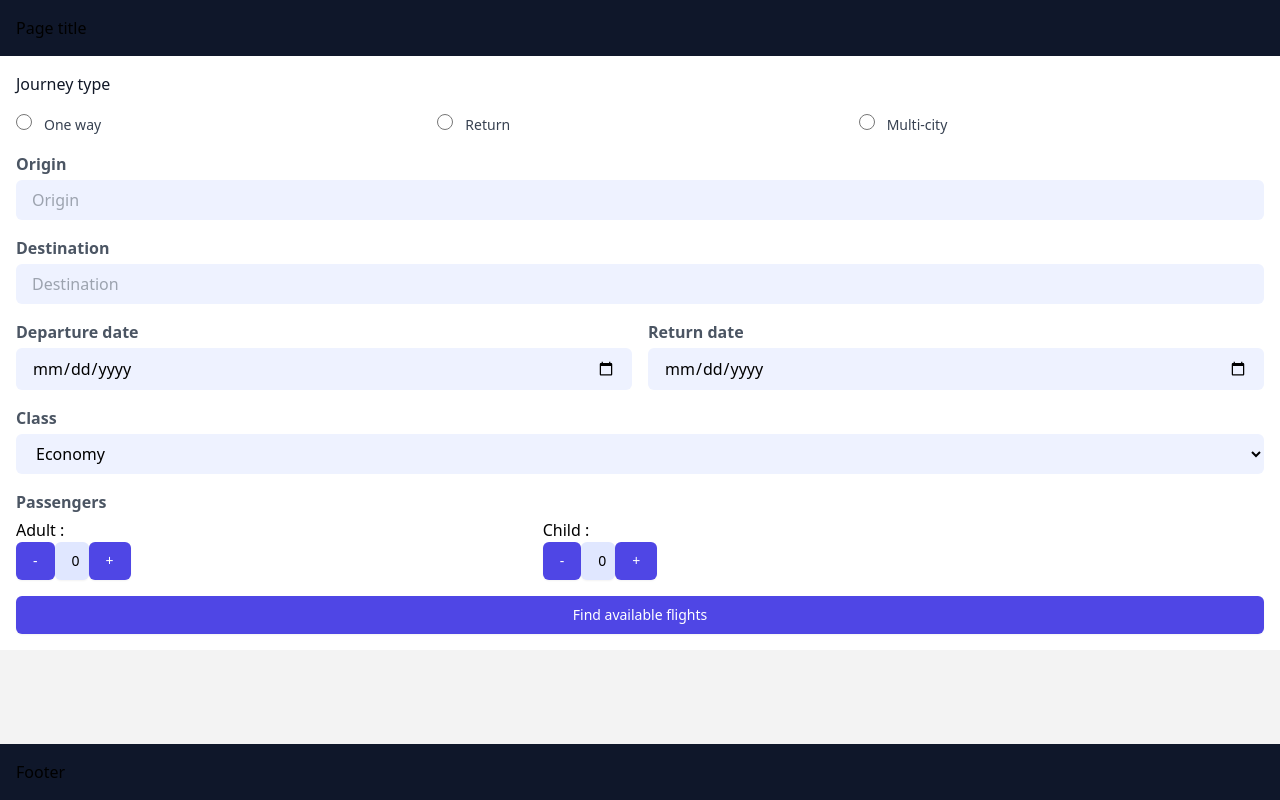
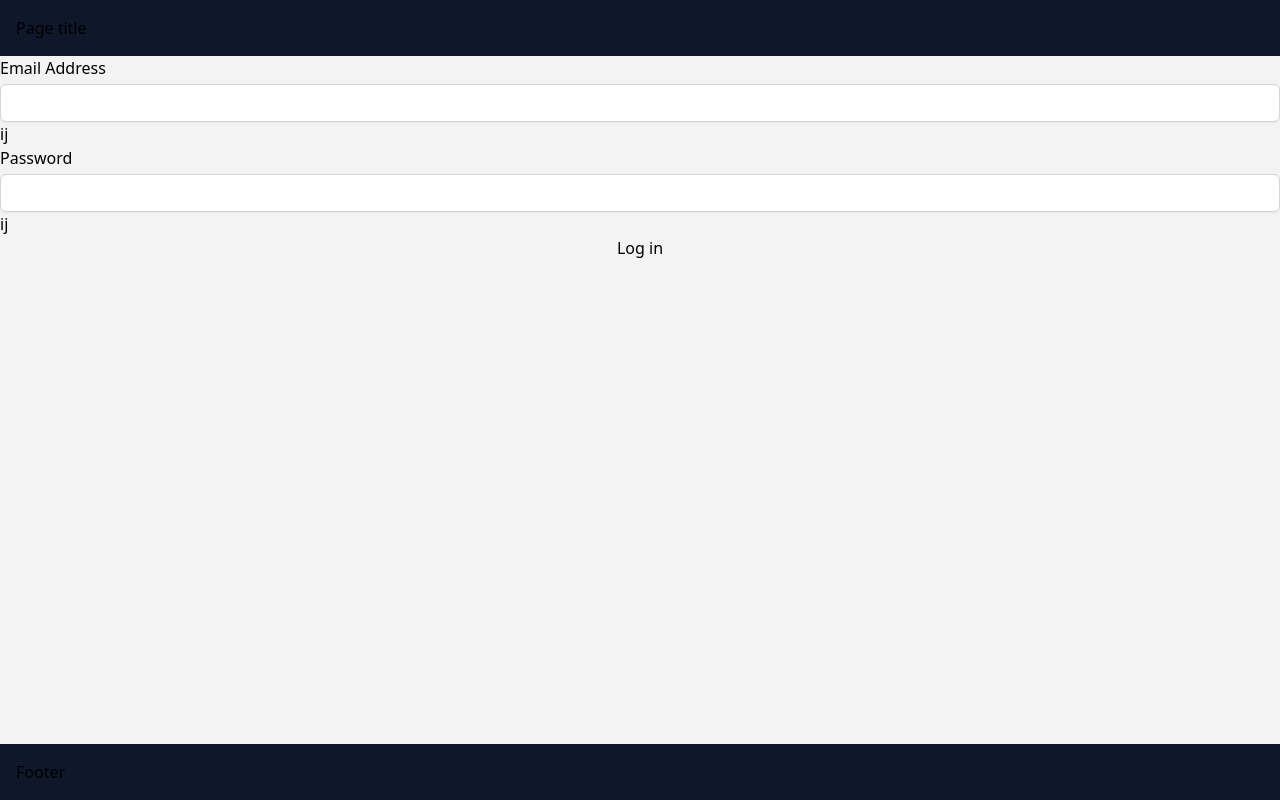
Before and after one commit to farnazmiim/flight-booking, a React (Vite) app: page / in a window 1280 px wide. Built offline with nearby package versions, Linux system fonts and the light colour scheme.

Commit message:
add dynamic form

```diff
--- a/package.json
+++ b/package.json
@@ -8,9 +8,13 @@
     "preview": "vite preview"
   },
   "dependencies": {
+    "@fortawesome/fontawesome-svg-core": "^6.1.1",
+    "@fortawesome/free-solid-svg-icons": "^6.1.1",
+    "@fortawesome/react-fontawesome": "^0.1.18",
     "axios": "^0.27.2",
     "react": "^18.0.0",
     "react-dom": "^18.0.0",
+    "react-hook-form": "^7.31.1",
     "react-query": "^3.38.0",
     "react-router-dom": "^6.3.0",
     "sass": "^1.51.0"
--- /dev/null
+++ b/src/components/FieldWrapper.jsx
@@ -0,0 +1,22 @@
+import React from "react";
+
+export default function FieldWrapper({ label, className, errors, children }) {
+  console.log(errors, "----");
+  return (
+    <div>
+      <label className={className}>
+        {label}
+        <div className="mt-1">{children}ij</div>
+      </label>
+      {errors && (
+        <div
+          role="alert"
+          aria-label={errors.message}
+          className="text-sm font-semibold text-red-500"
+        >
+          {errors.message}
+        </div>
+      )}
+    </div>
+  );
+}
--- /dev/null
+++ b/src/components/Form.jsx
@@ -0,0 +1,21 @@
+import React from "react";
+import { useForm } from "react-hook-form";
+
+export default function Form({ onSubmit, children, className, options, id }) {
+  const methods = useForm({
+    ...options,
+  });
+
+  console.log(methods, "methods=====>");
+  return (
+    <div>
+      <form
+        className={className}
+        onSubmit={methods.handleSubmit(onSubmit)}
+        id={id}
+      >
+        {children(methods)}
+      </form>
+    </div>
+  );
+}
--- /dev/null
+++ b/src/components/InputField.jsx
@@ -0,0 +1,18 @@
+import FieldWrapper from "./FieldWrapper";
+
+export default function InputField({
+  type = "text",
+  label,
+  className,
+  registration,
+  errors,
+}) {
+  console.log(errors, "errors");
+  return (
+    <div className="InputField">
+      <FieldWrapper label={label} errors={errors}>
+        <input type={type} className={className} {...registration} />
+      </FieldWrapper>
+    </div>
+  );
+}
--- a/src/components/PassengersBtn.jsx
+++ b/src/components/PassengersBtn.jsx
@@ -1,7 +1,13 @@
 import React, { useState } from "react";
+import { FontAwesomeIcon } from "@fortawesome/react-fontawesome";
+import {
+  faChevronRight,
+  faChevronLeft,
+} from "@fortawesome/free-solid-svg-icons";
 
 export default function PassengersBtn() {
   let [count, setCount] = useState(0);
+  let [selectBox, setSelectBox] = useState(false);
 
   const incrementCount = () => {
     count = count + 1;
@@ -13,17 +19,30 @@ export default function PassengersBtn() {
     setCount(count);
   };
 
+  const selectHandler = () => {
+    console.log(selectBox);
+    setSelectBox(!selectBox);
+  };
+
   return (
     <div>
-      <button onClick={decrementCount} className="form__btn--active">
-        -
-      </button>
-      <button className="form__btn--deactivate w-2" value="ads">
-        {count}
-      </button>
-      <button onClick={incrementCount} className="form__btn--active">
-        +
-      </button>
+      <div onClick={selectHandler} className="form__input">
+        Adult : {count}
+      </div>
+      {selectBox && (
+        <div className="form__input mt-2">
+          <span>Aults 18+</span>
+          <FontAwesomeIcon
+            icon={faChevronLeft}
+            onClick={decrementCount}
+            className="ml-2"
+          />
+          <button className="form__btn--transparent" value="ads">
+            {count}
+          </button>
+          <FontAwesomeIcon icon={faChevronRight} onClick={incrementCount} />
+        </div>
+      )}
     </div>
   );
 }
--- a/src/index.scss
+++ b/src/index.scss
@@ -25,6 +25,9 @@ body {
   .form__btn--deactivate {
     @apply py-2 px-4 border text-center border-transparent shadow-sm text-sm font-medium rounded-md bg-indigo-100 outline-none border-transparent;
   }
+  .form__btn--transparent {
+    @apply py-2 px-2 border text-center border-transparent shadow-sm text-sm font-medium rounded-md bg-transparent outline-none border-transparent;
+  }
   .page__title--base {
     @apply text-base font-medium text-gray-900;
   }
--- a/src/main.tsx
+++ b/src/main.tsx
@@ -6,6 +6,7 @@ import "./index.scss";
 import AboutUs from "./pages/AboutUs";
 import { QueryClient, QueryClientProvider } from "react-query";
 import SearchWrapper from "./pages/SearchWrapper";
+import Home from "./pages/Home";
 
 const queryClient = new QueryClient();
 
@@ -14,7 +15,7 @@ ReactDOM.createRoot(document.getElementById("root")!).render(
     <BrowserRouter>
       <Routes>
         <Route path="/" element={<App />}>
-          <Route index element={<SearchWrapper />} />
+          <Route index element={<Home />} />
           <Route path="search" element={<SearchWrapper />} />
           <Route path="about-us" element={<AboutUs />} />
           <Route
--- a/src/pages/Home.jsx
+++ b/src/pages/Home.jsx
@@ -1,5 +1,45 @@
 import React from "react";
+import Form from "../components/Form";
+import InputField from "../components/InputField";
 
 export default function Home() {
-  return <div>Home page</div>;
+  return (
+    <div>
+      <Form
+        onSubmit={async (values) => {
+          console.log(values);
+          // await login(values);
+          onSuccess();
+        }}
+      >
+        {({ register, formState }) => (
+          <>
+            <InputField
+              type="email"
+              label="Email Address"
+              errors={formState.errors["email"]}
+              registration={register("email", {
+                required: "email is required.",
+              })}
+              className="appearance-none block w-full px-3 py-2 border border-gray-300 rounded-md shadow-sm placeholder-gray-400 focus:outline-none focus:ring-blue-500 focus:border-blue-500 sm:text-sm"
+            />
+            <InputField
+              type="password"
+              label="Password"
+              errors={formState.errors["password"]}
+              registration={register("password", {
+                required: "password is required.",
+              })}
+              className="appearance-none block w-full px-3 py-2 border border-gray-300 rounded-md shadow-sm placeholder-gray-400 focus:outline-none focus:ring-blue-500 focus:border-blue-500 sm:text-sm"
+            />
+            <div>
+              <button type="submit" className="w-full">
+                Log in
+              </button>
+            </div>
+          </>
+        )}
+      </Form>
+    </div>
+  );
 }
--- a/src/pages/Search.jsx
+++ b/src/pages/Search.jsx
@@ -1,8 +1,25 @@
+import { useForm } from "react-hook-form";
 import PassengersBtn from "../components/PassengersBtn";
 
-export default function Search({ handleSubmit, handleChange }) {
+export default function Search({ createSearchFlight, handleChange }) {
+  const { register, handleSubmit } = useForm();
+  const onSubmit = async (data) => {
+    console.log(data);
+    e.preventDefault();
+    setError(false);
+    setLoading(true);
+    try {
+      createSearchFlight();
+      const response = await axios.createSearchFlight(newData);
+
+      setData(response.JSON.stringify(data));
+    } catch (error) {
+      setError(true);
+    }
+    setLoading(false);
+  };
   return (
-    <>
+    <form className="page__layout--12 " onSubmit={handleSubmit(onSubmit)}>
       <div className="col-span-12">
         <legend className="page__title--base">Journey type</legend>
       </div>
@@ -13,6 +30,7 @@ export default function Search({ handleSubmit, handleChange }) {
           type="radio"
           className="form__radio--focus"
           onChange={handleChange}
+          {...register("journey_type")}
           value="oneWay"
         />
         <label htmlFor="one-way" className="form__radio">
@@ -26,6 +44,7 @@ export default function Search({ handleSubmit, handleChange }) {
           type="radio"
           className="form__radio--focus"
           onChange={handleChange}
+          {...register("journey_type")}
           value="return"
         />
         <label htmlFor="return" className="form__radio">
@@ -39,6 +58,7 @@ export default function Search({ handleSubmit, handleChange }) {
           type="radio"
           className="form__radio--focus"
           onChange={handleChange}
+          {...register("journey_type")}
           value="multi-city"
         />
         <label htmlFor="multi-city" className="form__radio">
@@ -54,6 +74,7 @@ export default function Search({ handleSubmit, handleChange }) {
           type="text"
           class="form__input"
           placeholder="Origin"
+          {...register("origin")}
           onChange={handleChange}
         />
       </div>
@@ -67,6 +88,7 @@ export default function Search({ handleSubmit, handleChange }) {
           class="form__input"
           placeholder="Destination"
           onChange={handleChange}
+          {...register("destination")}
         />
       </div>
       <div class="col-span-6">
@@ -78,6 +100,7 @@ export default function Search({ handleSubmit, handleChange }) {
           type="date"
           class="form__input"
           onChange={handleChange}
+          {...register("departure")}
         />
       </div>
       <div class="col-span-6">
@@ -89,13 +112,25 @@ export default function Search({ handleSubmit, handleChange }) {
           type="date"
           class="form__input"
           onChange={handleChange}
+          {...register("return")}
         />
       </div>
-      <div class="col-span-12">
+      <div class="col-span-6">
+        <label for="text" class="block mb-1 form__label">
+          Passengers
+        </label>
+        <PassengersBtn value="adult" {...register("adult")}></PassengersBtn>
+      </div>
+      <div class="col-span-6">
         <label for="text" class="block mb-1 form__label">
           Class
         </label>
-        <select class="form__input" name="class" onChange={handleChange}>
+        <select
+          class="form__input"
+          name="class"
+          onChange={handleChange}
+          {...register("class")}
+        >
           <option selected value="economy">
             Economy
           </option>
@@ -105,24 +140,10 @@ export default function Search({ handleSubmit, handleChange }) {
           <option value="5">Any</option>
         </select>
       </div>
-      <div class="col-span-5">
-        <label for="text" class="block mb-1 form__label">
-          Passengers
-        </label>
-        <span>Adult : </span>
-        <PassengersBtn value="adult" onChange={handleChange}></PassengersBtn>
-      </div>
-      <div class="col-span-5">
-        <label class="block mb-1 form__label">&nbsp;</label>
-        <span>Child : </span>
-        <PassengersBtn value="child"></PassengersBtn>
-      </div>
 
       <div class="col-span-12 form__btn--active">
-        <button type="submit" className="" onClick={handleSubmit}>
-          Find available flights
-        </button>
+        <button type="submit">Find available flights</button>
       </div>
-    </>
+    </form>
   );
 }
--- a/src/pages/SearchWrapper.jsx
+++ b/src/pages/SearchWrapper.jsx
@@ -95,20 +95,7 @@ export default function SearchWrapper() {
       ? oneWayData
       : multiData;
 
-  const handleSubmit = async (e) => {
-    e.preventDefault();
-    setError(false);
-    setLoading(true);
-    try {
-      createSearchFlight();
-      const response = await axios.createSearchFlight(newData);
-
-      setData(response.data);
-    } catch (error) {
-      setError(true);
-    }
-    setLoading(false);
-  };
+  // const handleSubmit = async (e) => {};
   const { mutate: createSearchFlight } = useMutation(newData);
 
   console.log(data);
@@ -121,7 +108,7 @@ export default function SearchWrapper() {
   };
 
   return (
-    <div class="page__layout--12 search-page">
+    <div class="search-page">
       {isError && <div>Something went wrong ...</div>}
 
       {isLoading ? (
@@ -129,7 +116,7 @@ export default function SearchWrapper() {
       ) : (
         <Search
           handleChange={handleChange}
-          handleSubmit={handleSubmit}
+          createSearchFlight={createSearchFlight}
         ></Search>
       )}
     </div>
```
Also changed, not shown: 1 other file (tests, documents, lock files or other folders).
